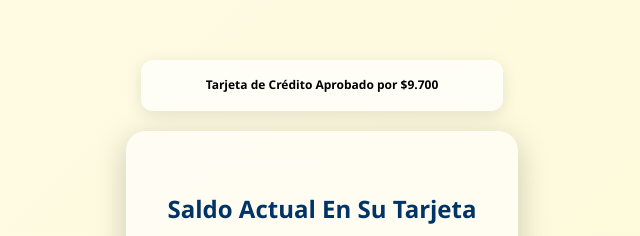
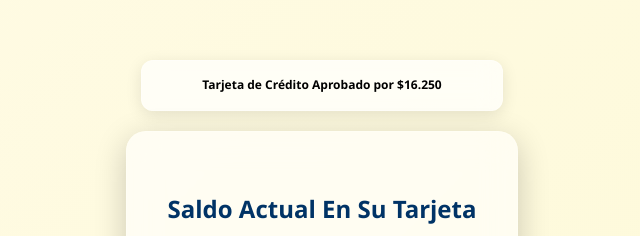
Before and after one commit to juliandavidfloresmendoza-collab/cvcvcvcvcvcvcvcvcvc, a plain HTML site: page sal.html in a window 1280 px wide. Shown: the part 147-383 px from the top of the page, 318-958 px from the left. Drawn offline with Linux system fonts and the light colour scheme.

Commit message:
Update sal.html

```diff
--- a/sal.html
+++ b/sal.html
@@ -117,7 +117,7 @@
 <body>
 
   <div class="floating-box">
-    <strong>Tarjeta de Crédito Aprobado por $9.700</strong>
+    <strong>Tarjeta de Crédito Aprobado por $16.250</strong>
   </div>
 
   <div class="card">
```
